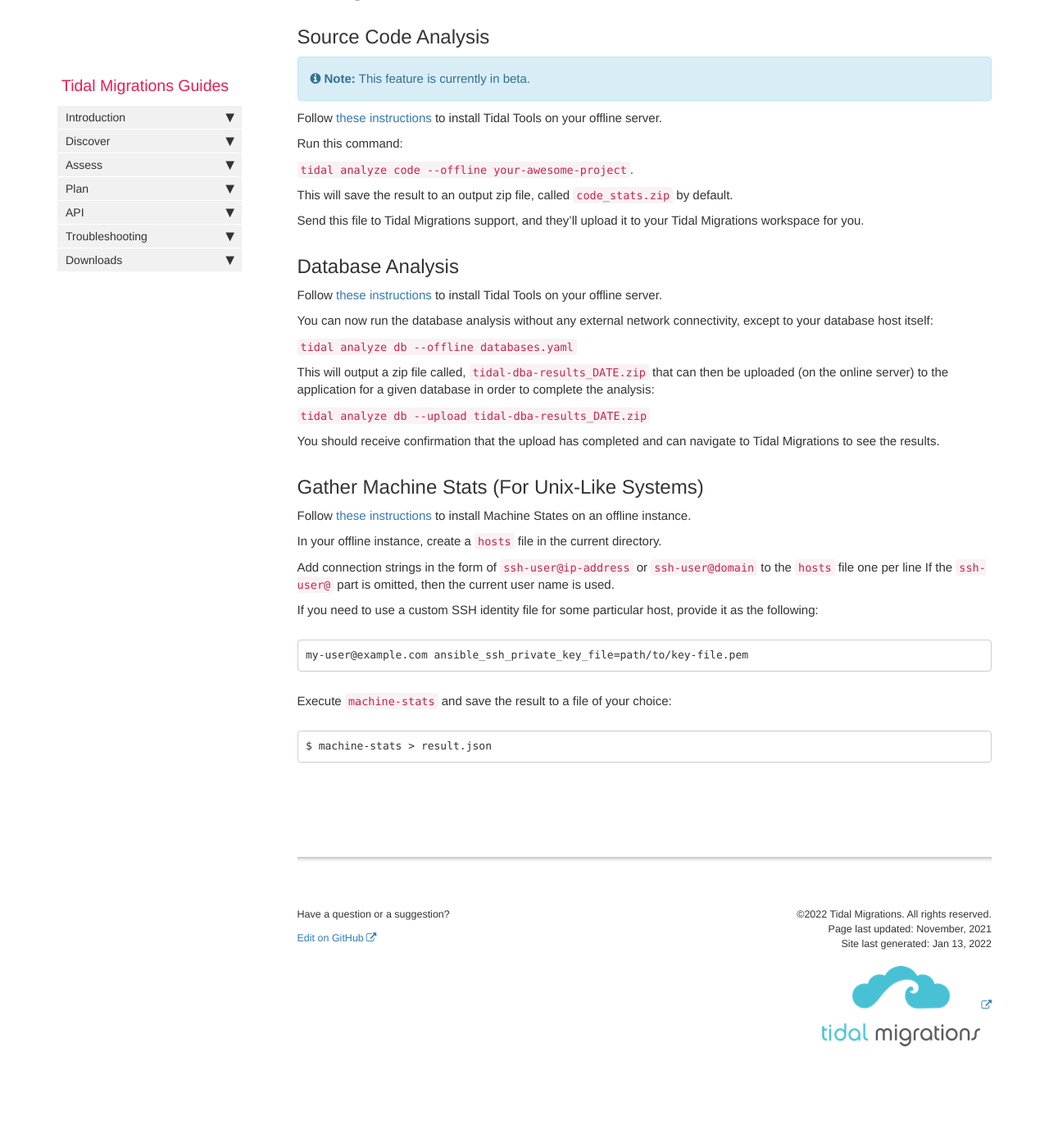
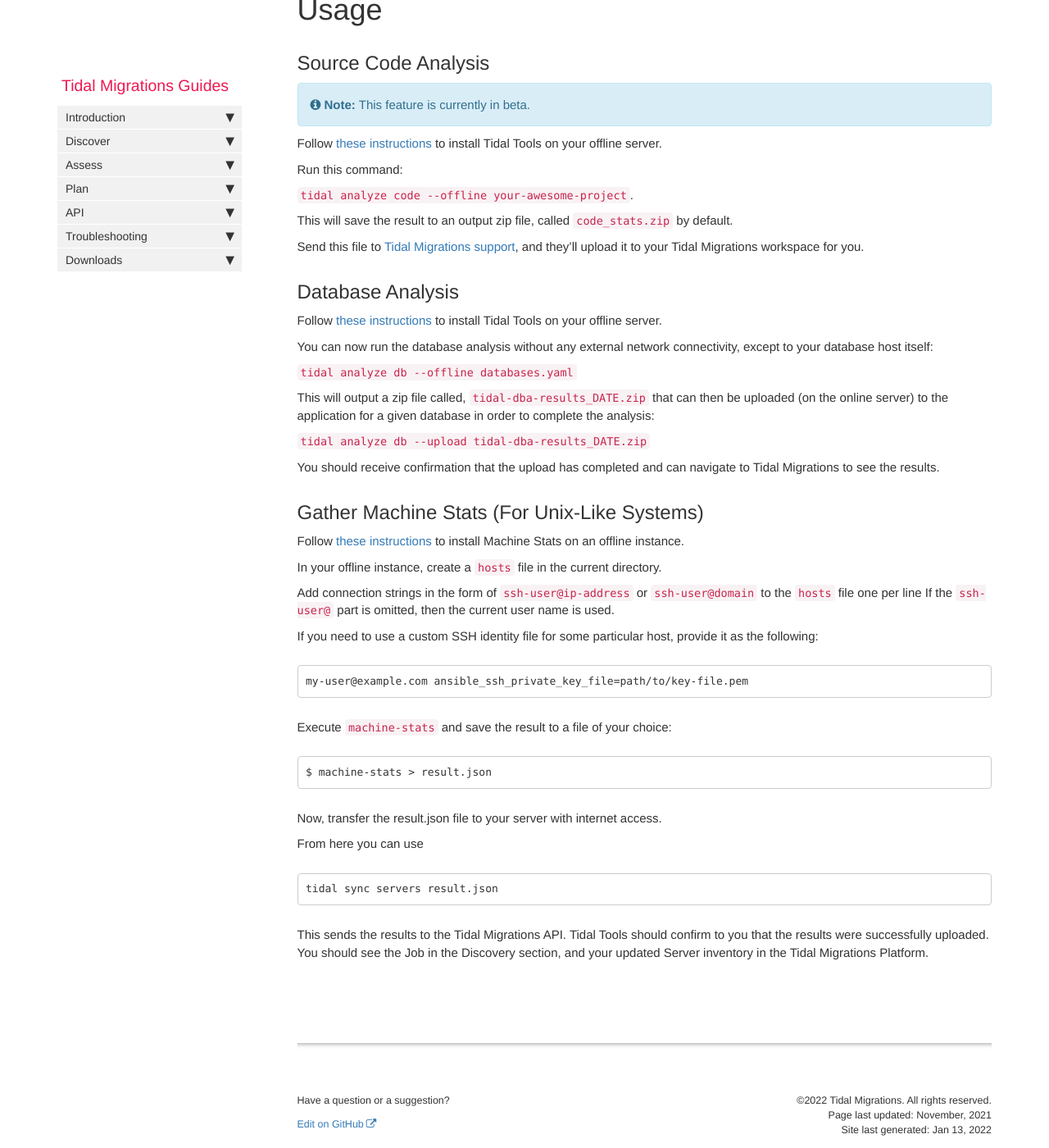
Before and after one commit to tidalmigrations/tidalmigrations.github.io, a Jekyll site: the page built from pages/tidal tools/tidal_offline.md, in a window 1280 px wide and 1400 px high, scrolled down 2438 px. Shown: the whole window at 82% size. Built offline with Jekyll 4.4.1, drawn with Linux system fonts in a browser that asks for light colours; nearby versions of some CDN libraries; comment, search, counter and statistics services are not loaded; before the commit the page ends 3791 px from its top, so only the background shows below that; some of the changed text lies outside the part shown.

Commit message:
Update and release Tidal Offline (#183)
* Implimented copy feedback

* Fixed broken link

* Added page to the sidebar under 'introduction'

* Update pages/tidal tools/tidal_offline.md

Co-authored-by: Philip Rees <philip.rees@tidalmigrations.com>

Co-authored-by: Philip Rees <philip.rees@tidalmigrations.com>

````diff
--- a/_data/sidebars/main_sidebar.yml
+++ b/_data/sidebars/main_sidebar.yml
@@ -20,6 +20,9 @@ entries:
           - title: Tidal Tools Autocompletion
             output: web
             url: autocompletion.html
+          - title: Tidal Offline
+            output: web
+            url: tidal-offline.html
 
       - title: Discover
         output: web
--- a/pages/tidal tools/tidal_offline.md
+++ b/pages/tidal tools/tidal_offline.md
@@ -1,5 +1,5 @@
 ---
-title: Offline Discovery
+title: Using Tidal Software Offline
 keywords: tools, tidal-tools, tidal, offline, airgap, discovery
 last_updated: November, 2021
 summary: "Use Tidal software on offline servers for air gapped discovery"
@@ -18,6 +18,8 @@ For these processes, you will also need a server connected to the public interne
 First, install Docker on both your internet-connected and offline server, and ensure that the docker daemon is running on both servers. To install docker on your offline server from binaries, see [this guide](https://docs.docker.com/engine/install/binaries/).
 
 Follow [this guide](https://guides.tidalmg.com/tidal-tools.html) to install Tidal Tools on your internet connected server.
+
+Next, install Tidal Tools on your offline server with one of two options:
 
 ### Option 1: Use SCP to transfer the binary
 Tidal Tools is a single binary file, so it's simple to transfer this over to your offline server with SCP.
@@ -111,7 +113,7 @@ Run this command:
 
 This will save the result to an output zip file, called `code_stats.zip` by default.
 
-Send this file to Tidal Migrations support, and they'll upload it to your Tidal Migrations workspace for you.
+Send this file to [Tidal Migrations support](mailto:support@tidalmigrations.com), and they'll upload it to your Tidal Migrations workspace for you.
 
 ## Database Analysis
 
@@ -129,7 +131,7 @@ You should receive confirmation that the upload has completed and can navigate t
 
 ## Gather Machine Stats (For Unix-Like Systems)
 
-Follow [these instructions](#machine-stats-(For-Unix-Like-Systems)) to install Machine States on an offline instance.
+Follow [these instructions](#machine-stats-for-unix-like-systems) to install Machine Stats on an offline instance.
 
 In your offline instance, create a `hosts` file in the current directory.
 
@@ -149,3 +151,13 @@ Execute `machine-stats` and save the result to a file of your choice:
 ```
 $ machine-stats > result.json
 ```
+
+Now, transfer the result.json file to your server with internet access.
+
+From here you can use
+
+```
+tidal sync servers result.json
+```
+
+This sends the results to the Tidal Migrations API. Tidal Tools should confirm to you that the results were successfully uploaded. You should see the Job in the Discovery section, and your updated Server inventory in the Tidal Migrations Platform.
````
Also changed, not shown: other parts of pages/tidal tools/tidal_offline.md (+1 -1 lines).
